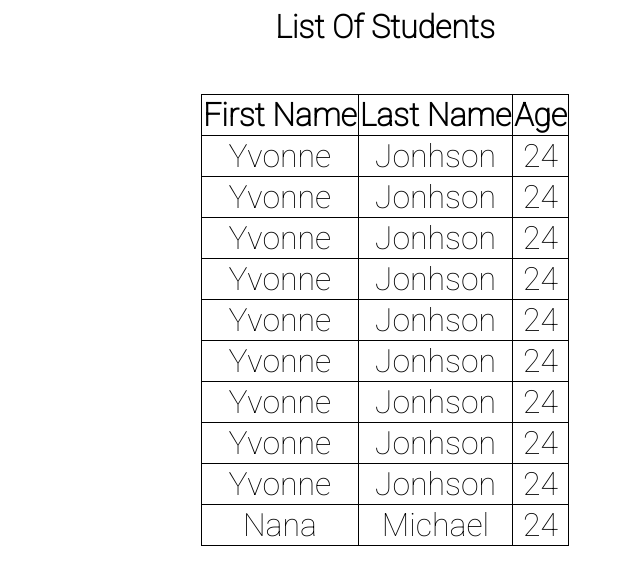
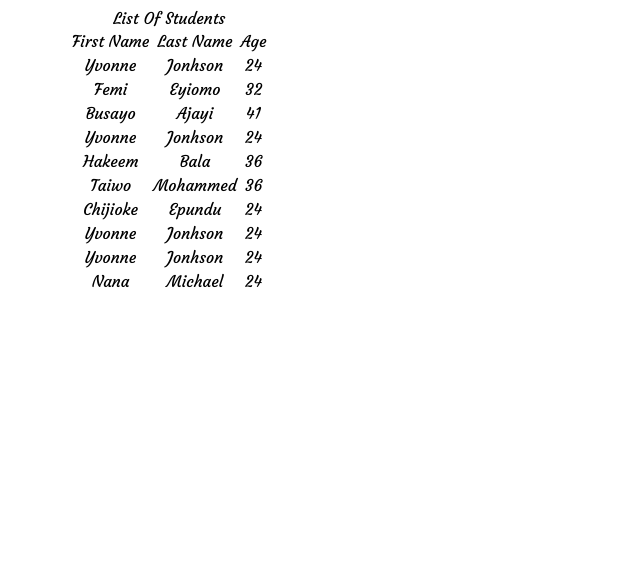
Before and after one commit to biroue10/JUST-THE-PROJECT, a plain HTML site: page table.html in a window 1280 px wide. Shown: the whole page, without its empty margins (255-895 px from the left). Drawn offline with Linux system fonts and the light colour scheme.

Commit message:
modify the font

```diff
--- a/style.css
+++ b/style.css
@@ -1,13 +1,12 @@
-/* @import url('https://fonts.googleapis.com/css2?family=Courgette&family=Instrument+Serif:ital@1&family=Playball&family=Vollkorn+SC:wght@400;600;700;900&display=swap'); */
-/* @import url('https://fonts.googleapis.com/css2?family=Courgette&family=Instrument+Serif:ital@1&family=Lora:ital,wght@0,400;0,500;0,600;1,400;1,500&family=Playball&display=swap'); */
-/* @import url('https://fonts.googleapis.com/css2?family=Courgette&family=Instrument+Serif:ital@1&family=Lora:ital,wght@0,400;0,500;0,600;1,400;1,500&family=Playball&family=Roboto:ital,wght@0,100;0,300;0,400;1,100;1,300;1,400&display=swap'); */
-@import url('https://fonts.googleapis.com/css2?family=Courgette&family=Instrument+Serif:ital@1&family=Lora:ital,wght@0,400;0,500;0,600;1,400;1,500&family=Playball&family=Roboto:wght@100&display=swap');
+/* @import url('https://fonts.googleapis.com/css2?family=Courgette&family=Instrument+Serif:ital@1&family=Lora:ital,wght@0,400;0,500;0,600;1,400;1,500&family=Playball&family=Roboto:wght@100&display=swap'); */
+@import url('https://fonts.googleapis.com/css2?family=Courgette&family=Instrument+Serif:ital@1&family=Lora:ital,wght@0,400;0,500;0,600;1,400;1,500&family=Playball&display=swap');
 .button a{
     background-color: #4169E1;
     color: white;
     border-radius: 20px;
     text-decoration: none;
     padding: 2%;
+
 }
 .button{
     margin-top: 3rem;
@@ -18,23 +17,10 @@
     text-align: center;
 }
 body{
-    font-family: 'Roboto', sans-serif;
+    font-family: 'Courgette', cursive;
     font-size: 1rem;
-}
-table, td, td{
-    border: 1px solid black;
-    border-collapse: collapse;
-    margin: auto;
-    font-size: 2rem;
-
-}
-thead{
-    font-weight: bold;
-}
-caption{
-    margin-bottom:3rem;
-    font-weight: bold;
 }
 a{
     text-decoration: none;
+    color: blue;
 }
--- a/table.html
+++ b/table.html
@@ -25,9 +25,14 @@
                     <td>24</td>
                 </tr>
                 <tr>
-                    <td>Yvonne</td>
-                    <td>Jonhson</td>
-                    <td>24</td>
+                    <td>Femi</td>
+                    <td>Eyiomo</td>
+                    <td>32</td>
+                </tr>
+                <tr>
+                    <td>Busayo</td>
+                    <td>Ajayi</td>
+                    <td>41</td>
                 </tr>
                 <tr>
                     <td>Yvonne</td>
@@ -35,23 +40,18 @@
                     <td>24</td>
                 </tr>
                 <tr>
-                    <td>Yvonne</td>
-                    <td>Jonhson</td>
-                    <td>24</td>
+                    <td>Hakeem</td>
+                    <td>Bala</td>
+                    <td>36</td>
                 </tr>
                 <tr>
-                    <td>Yvonne</td>
-                    <td>Jonhson</td>
-                    <td>24</td>
+                    <td>Taiwo</td>
+                    <td>Mohammed</td>
+                    <td>36</td>
                 </tr>
                 <tr>
-                    <td>Yvonne</td>
-                    <td>Jonhson</td>
-                    <td>24</td>
-                </tr>
-                <tr>
-                    <td>Yvonne</td>
-                    <td>Jonhson</td>
+                    <td>Chijioke</td>
+                    <td>Epundu</td>
                     <td>24</td>
                 </tr>
                 <tr>
```
Also changed, not shown: aboutus.html (+2 -2 lines).
